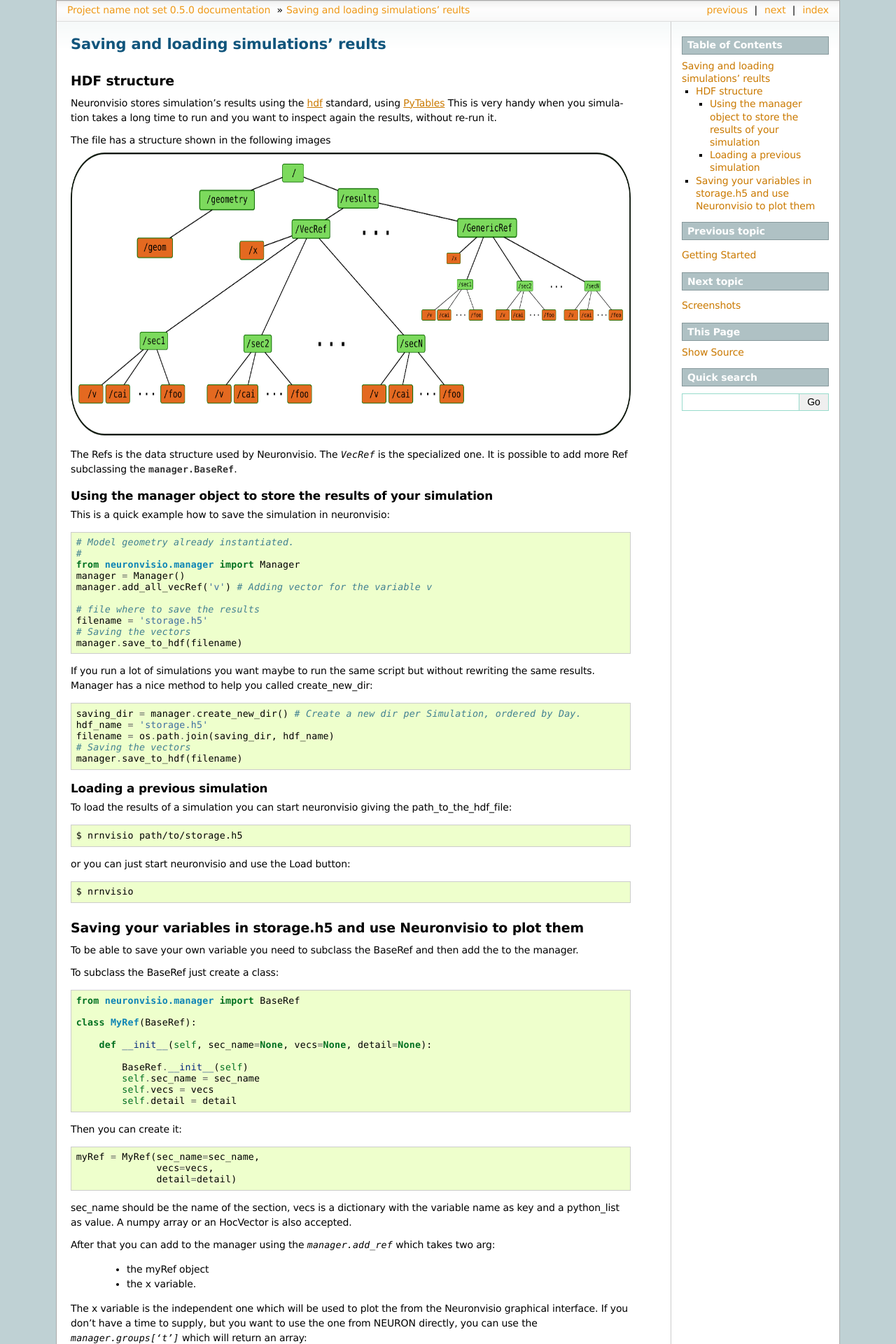
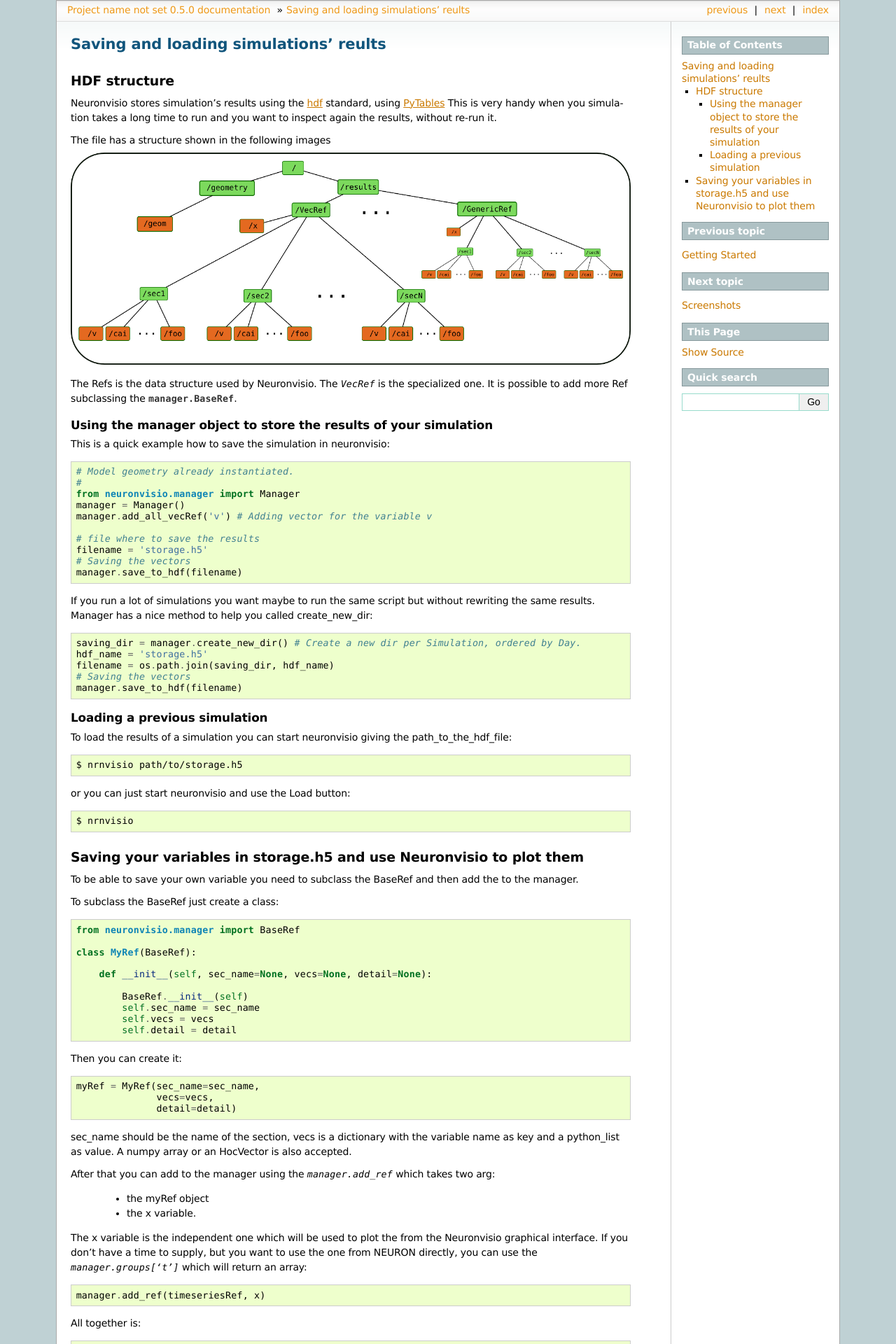
Before and after one commit to mattions/neuronvisio, a Sphinx documentation site: the page built from docs/storage.rst, in a window 1280 px wide. Shown: the top 1920 px of the page at 70% size. Built offline with Sphinx 7.4.7, drawn with Linux system fonts in a browser that asks for light colours; formulas are drawn with MathJax 3; the version number is read from the project's files by our own code.

Commit message:
Rescaling the hdf img.

```diff
--- a/docs/storage.rst
+++ b/docs/storage.rst
@@ -16,7 +16,7 @@ without re-run it.
 The file has a structure shown in the following images
 
 .. image:: images/hdf_neuronvisio_0.5_structure.png
-    :scale: 40
+    :scale: 30
 
 The Refs is the data structure used by Neuronvisio. The `VecRef` is the specialized one. It is possible to add more
 Ref subclassing the :class:`manager.BaseRef`.
```
